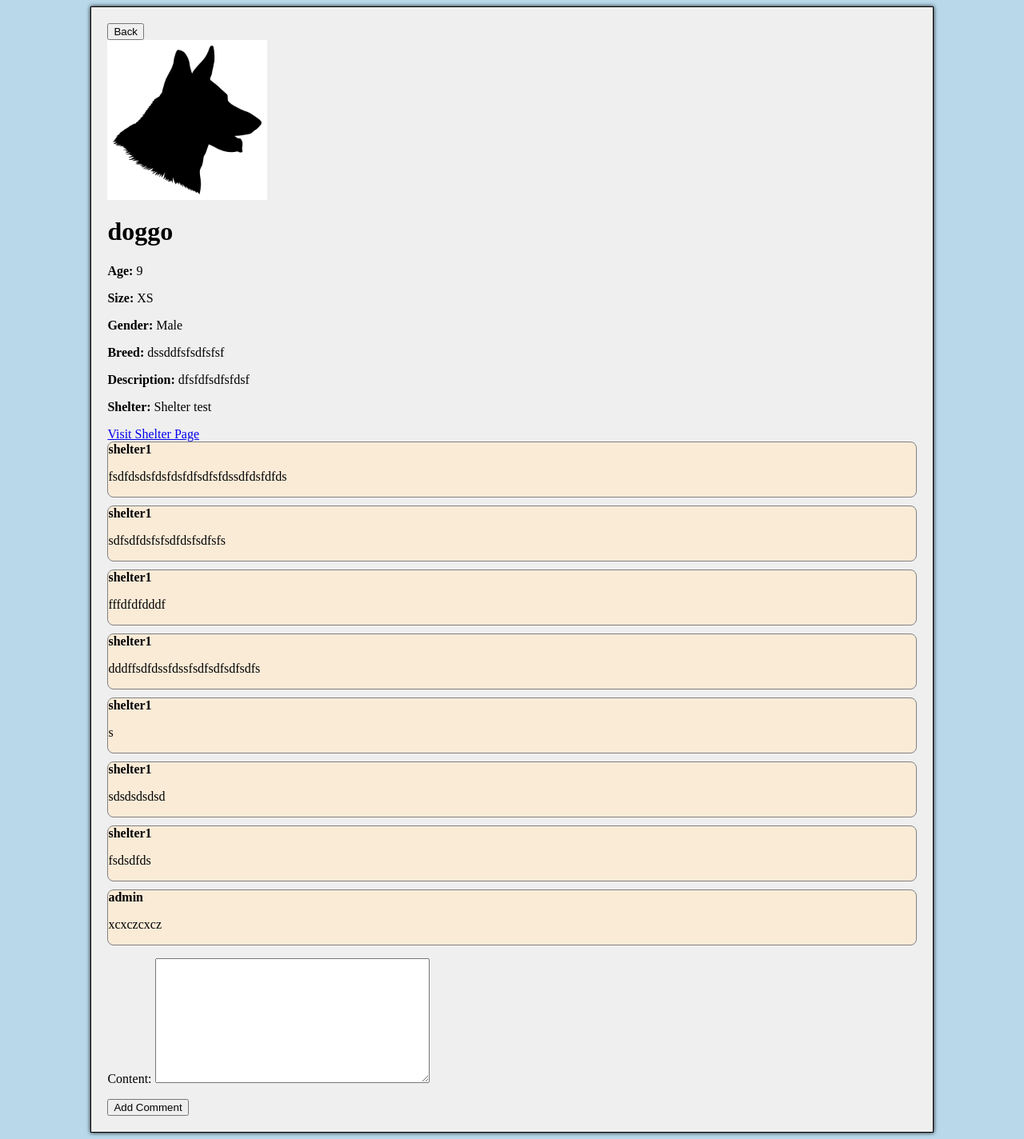
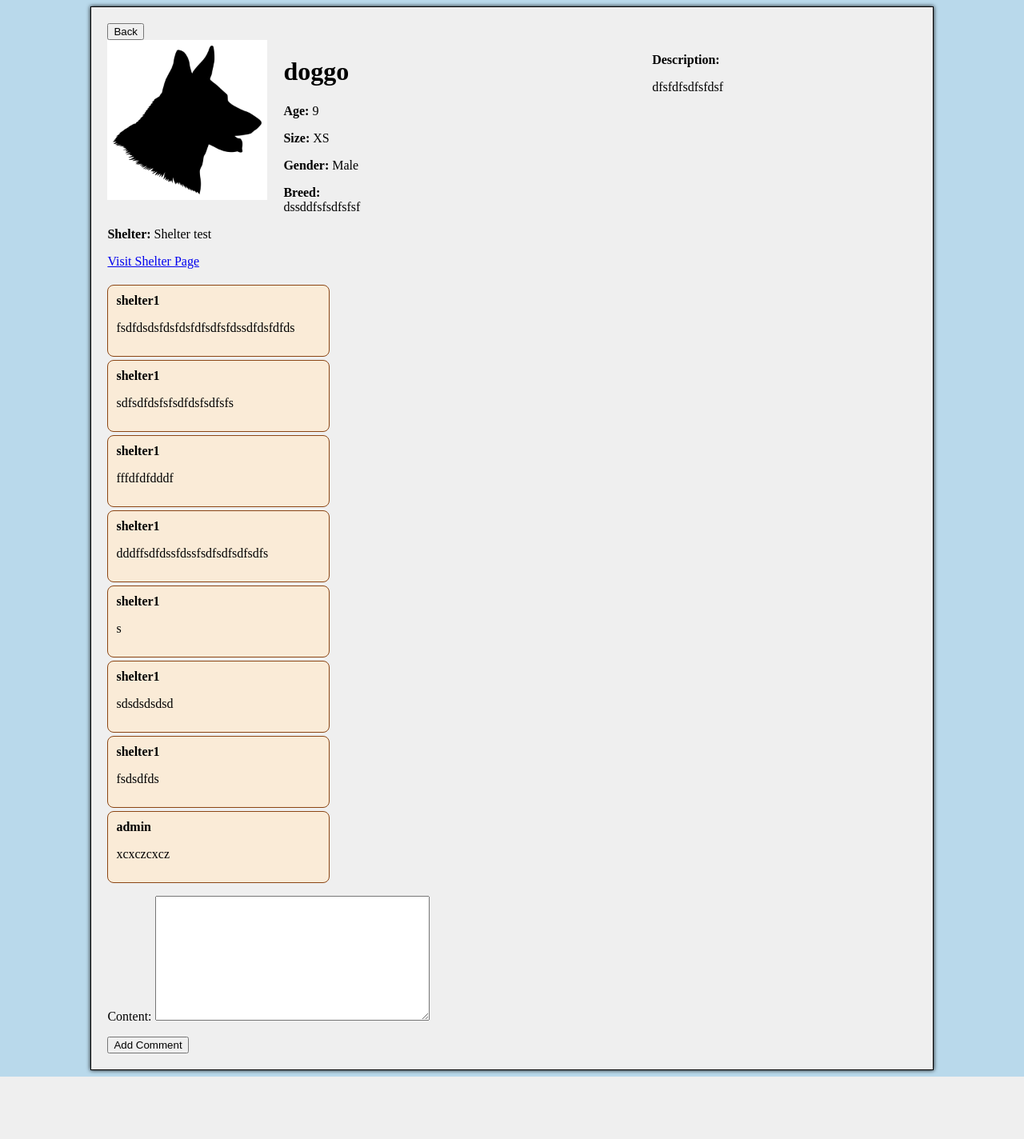
Before and after one commit to rayagrigorova/python-fmi-final-project, a Django app: page /dogs/20/ in a window 1280 px wide. Shown: the whole page at 80% size. After the commit the page ends 1346 px from the top, so only its background shows below. Run offline with Django 5.2, Linux system fonts and the light colour scheme; data comes from the database, SQL or seed files in the repository; both versions use the stored data as it was after the commit.

Commit message:
Edit css and template for dog adoption post details

```diff
--- a/gui/static/generic.css
+++ b/gui/static/generic.css
@@ -49,12 +49,39 @@ body {
   align-items: center;
 }
 
+.dog-details {
+    display: flex;
+    flex-wrap: wrap;
+    margin-bottom: 20px;
+}
+
 .dog-image {
   width: 100%;
   height: 100%;
   border-radius: 10px;
   max-width: 200px;
   max-height: 200px;
+  float: left;
+  margin-right: 20px;
+}
+
+.dog-description {
+    float: right;
+    width: 50%;
+}
+
+.left-side {
+    flex: 1;
+    margin-right: 20px;
+}
+
+.right-side {
+    flex: 2;
+}
+
+
+.comments-section {
+    clear: both;
 }
 
 .status-available { color: green; }
@@ -62,10 +89,13 @@ body {
 .status-completed { color: blue; }
 
 .comment {
+  width: 20vw;
+  max-width: 80%;
   background-color: antiquewhite;
-  border: 1px solid grey;
+  border: 1px solid saddlebrown;
   border-radius: 8px;
-  margin-bottom: 10px; /* Add space between comments */
+  padding: 10px;
+  margin-bottom: 4px; /* Add space between comments */
 }
 
 .comment .author {
--- a/gui/templates/dog_details.html
+++ b/gui/templates/dog_details.html
@@ -5,6 +5,7 @@
 <button onclick="history.back();">Back</button>
 
 <div class="dog-details">
+    <div class="left-side">
         <div class="dog-image">
             {% if dog.image %}
                 <img src="{{ dog.image.url }}" style="width: 200px; height: 200px;">
@@ -12,30 +13,38 @@
                 <img src="{% static 'dog_silhouette.jpg' %}" style="width: 200px; height: 200px;">
             {% endif %}
         </div>
-    <div class="dog-info">
+
         <h1>{{ dog.name }}</h1>
         <p><strong>Age:</strong> {{ dog.age }}</p>
         <p><strong>Size:</strong> {{ dog.size }}</p>
         <p><strong>Gender:</strong> {{ dog.get_gender_display }}</p>
         <p><strong>Breed:</strong> {{ dog.breed }}</p>
-        <p><strong>Description:</strong> {{ dog.description }}</p>
         <p><strong>Shelter:</strong> {{ dog.shelter.name }}</p>
         <a href="{% url 'shelter_details' dog.shelter.pk %}">Visit Shelter Page</a>
     </div>
+
+    <div class="right-side">
+        <div class="dog-description">
+            <p><strong>Description:</strong></p>
+            <p>{{ dog.description }}</p>
+        </div>
+    </div>
 </div>
 
-    <div>
+<div class="comment-section">
     {% for comment in comments %}
         <div class="comment">
-                <span class="author">{{ comment.author }}</span>
-                <p class="content">{{ comment.content }}</p>
+            <div class="author">{{ comment.author }}</div>
+            <p>{{ comment.content }}</p>
         </div>
     {% endfor %}
-    </div>
+
 
     <form action="{% url 'add_comment_to_post' dog.pk %}" method="post">
         {% csrf_token %}
         {{ comment_form.as_p }}
         <button type="submit">Add Comment</button>
     </form>
+</div>
+
 {% endblock %}
```
Also changed, not shown: db.sqlite3, 3 other files. Lines whose indentation alone changed are shown as unchanged.
